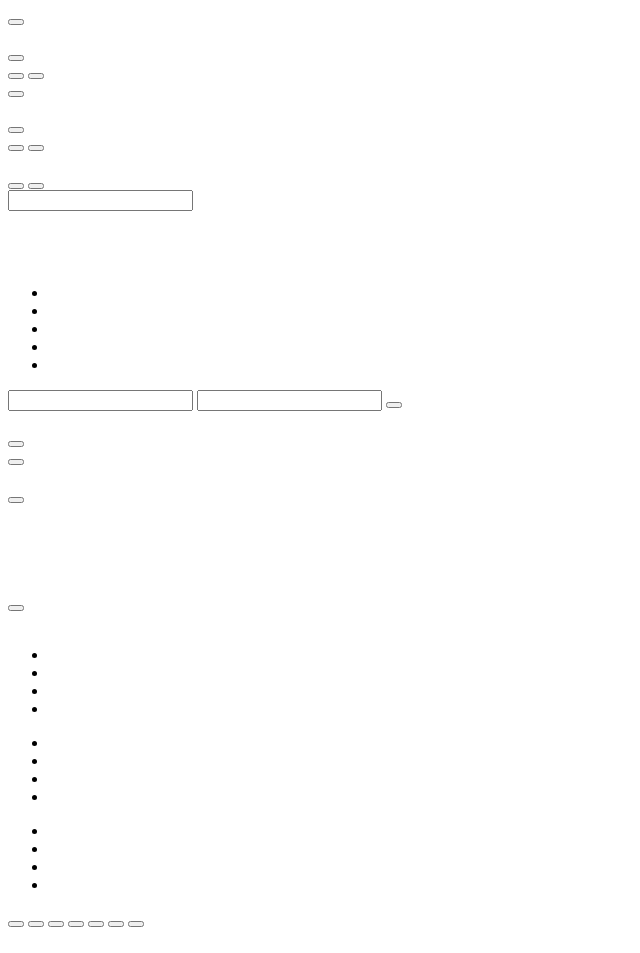
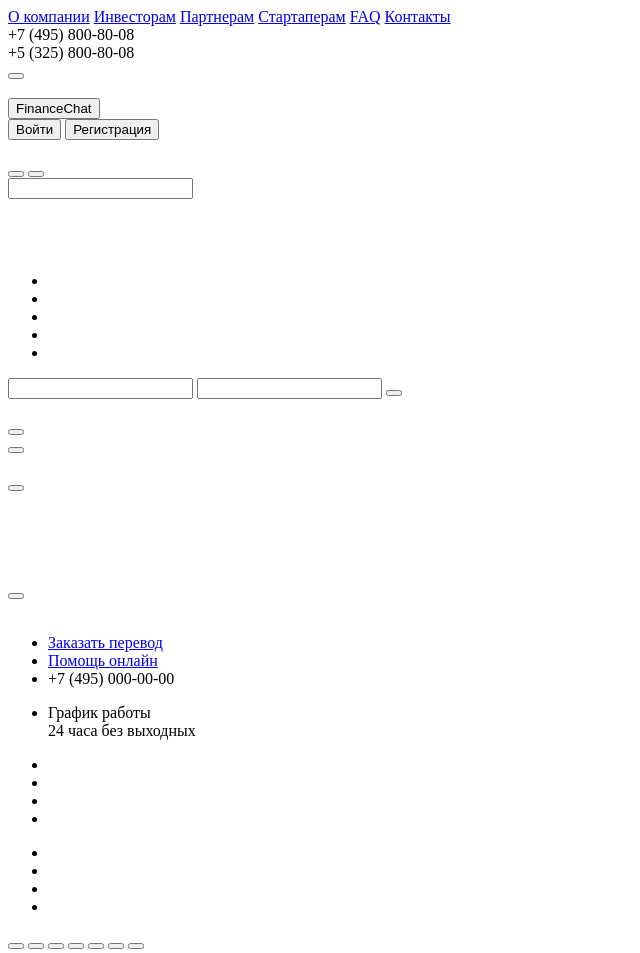
Before and after one commit to uspehcoursbrest/KarpovichDiplomaProject, a plain HTML site: page ltd/main.html in a window 1280 px wide. Shown: the whole page, without its empty margins (0-640 px from the left). Drawn offline with Linux system fonts and the light colour scheme.

Commit message:
Оформил хэдэр на главной и 2-ой + левая часть футера (покушаю - продолжу)

```diff
--- a/ltd/main.html
+++ b/ltd/main.html
@@ -8,58 +8,43 @@
 <header>
     <div class="container">
         <div class="topLine">
-            <a href="#"></a>
+            <a href="#">О компании</a>
+            <a href="#">Инвесторам</a>
+            <a href="#">Партнерам</a>
+            <a href="#">Стартаперам</a>
+            <a href="#">FAQ</a>
+            <a href="#">Контакты</a>
+        </div>
+        <div class="phone:0074958008008">
+            <span>+7 (495) 800-80-08 </span>
+        </div>
+        <div class="phone:0053258008008">
+            <span>+5 (325) 800-80-08</span>
+        </div>
+        <div class="lg">
+            <button></button>
+        </div>
+        <div class="social">
             <a href="#"></a>
             <a href="#"></a>
             <a href="#"></a>
             <a href="#"></a>
             <a href="#"></a>
         </div>
-        <div class="phone">
-            <span></span>
-        </div>
-        <div class="lg">
-            <button></button>
-        </div>
-        <div class="social">
-            <a href="#"></a><a href=""></a>
-            <a href="#"></a><a href=""></a>
-            <a href="#"></a>
-        </div>
         <div class="logo">
             <img src="" alt="">
         </div>
         <div class="skype">
-            <button></button>
+            <button>FinanceChat</button>
         </div>
         <div class="signIn">
-            <button></button>
-            <button></button>
+            <button>Войти</button>
+            <button>Регистрация</button>
         </div>
     </div>
 </header>
 <div class="container">
     <div class="content">
-        <div class="pageStart">
-            <div class="lg">
-                <button></button>
-            </div>
-            <div class="social">
-                <a href="#"></a><a href=""></a>
-                <a href="#"></a><a href=""></a>
-                <a href="#"></a>
-            </div>
-            <div class="logo">
-                <img src="" alt="">
-            </div>
-            <div class="skype">
-                <button></button>
-            </div>
-            <div class="signIn">
-                <button></button>
-                <button></button>
-            </div>
-        </div>
         <div class="percent">
             <div class="invPlan">
                 <h2></h2>
@@ -153,10 +138,12 @@
         </div>
         <div class="connection">
             <ul>
-                <li></li>
-                <li></li>
-                <li></li>
-                <li><a href="#"></a></li>
+                <li><a href="#">Заказать перевод</a></li>
+                <li><a href="#">Помощь онлайн</a></li>
+                <li><div class="phone:0074950000000"></div>
+                    <span>+7 (495) 000-00-00</span>
+                </li>
+                <li><p>График работы<br>24 часа без выходных</p></li>
             </ul>
         </div>
         <div class="aboutComp">
```
Also changed, not shown: ltd/aboutUs.html (+23 -19 lines).
